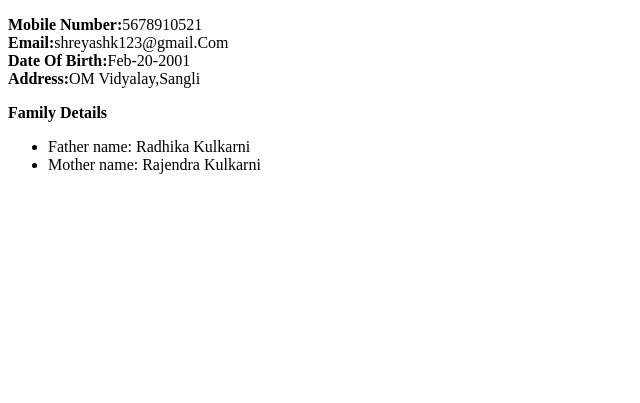
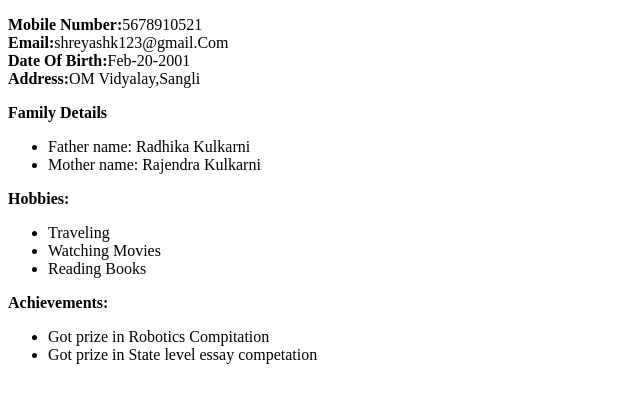
Before and after one commit to SadhanaKulkarni23/MyProfile, a plain HTML site: page personal.html in a window 1280 px wide. Shown: the part 257-660 px from the top of the page, without its empty margins (0-640 px from the left). Drawn offline with Linux system fonts and the light colour scheme.

Commit message:
modified personal info
modified personal info

```diff
--- a/personal.html
+++ b/personal.html
@@ -16,6 +16,18 @@
         <li> Father name: Radhika Kulkarni </li>
         <li> Mother name: Rajendra Kulkarni </li>
     </ul>
+    <summary><b>Hobbies:</b></summary>
+    <ul>
+        <li>Traveling</li>
+        <li>Watching Movies</li>
+        <li>Reading Books</li>
+    </ul>
+    <summary><b>Achievements:</b></summary>
+        <ul>
+            <li>Got prize in Robotics Compitation</li>
+            <li>Got prize in State level essay competation</li>
+        </ul>
+
     </p>
 </body>
 </html>
```
